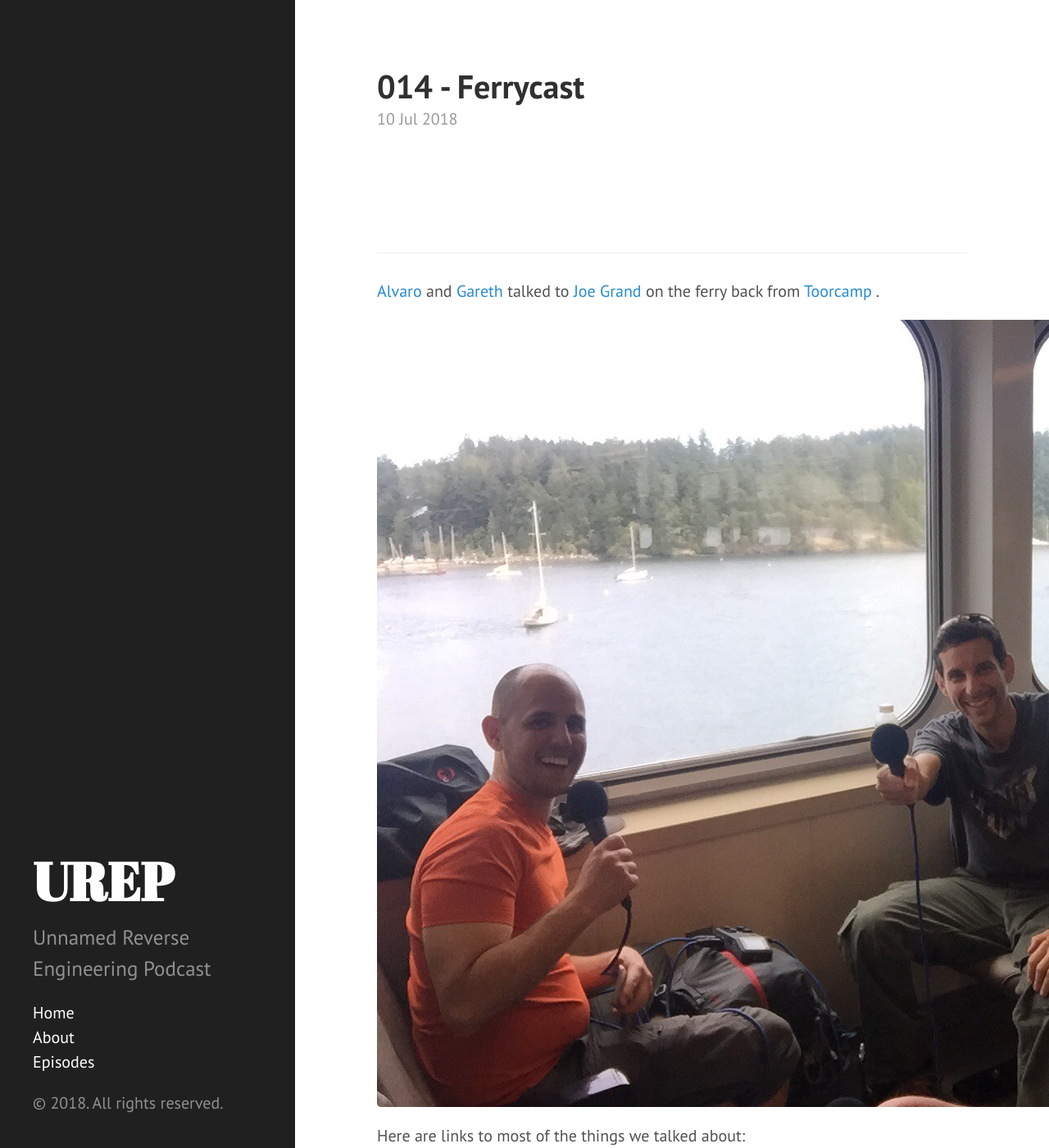
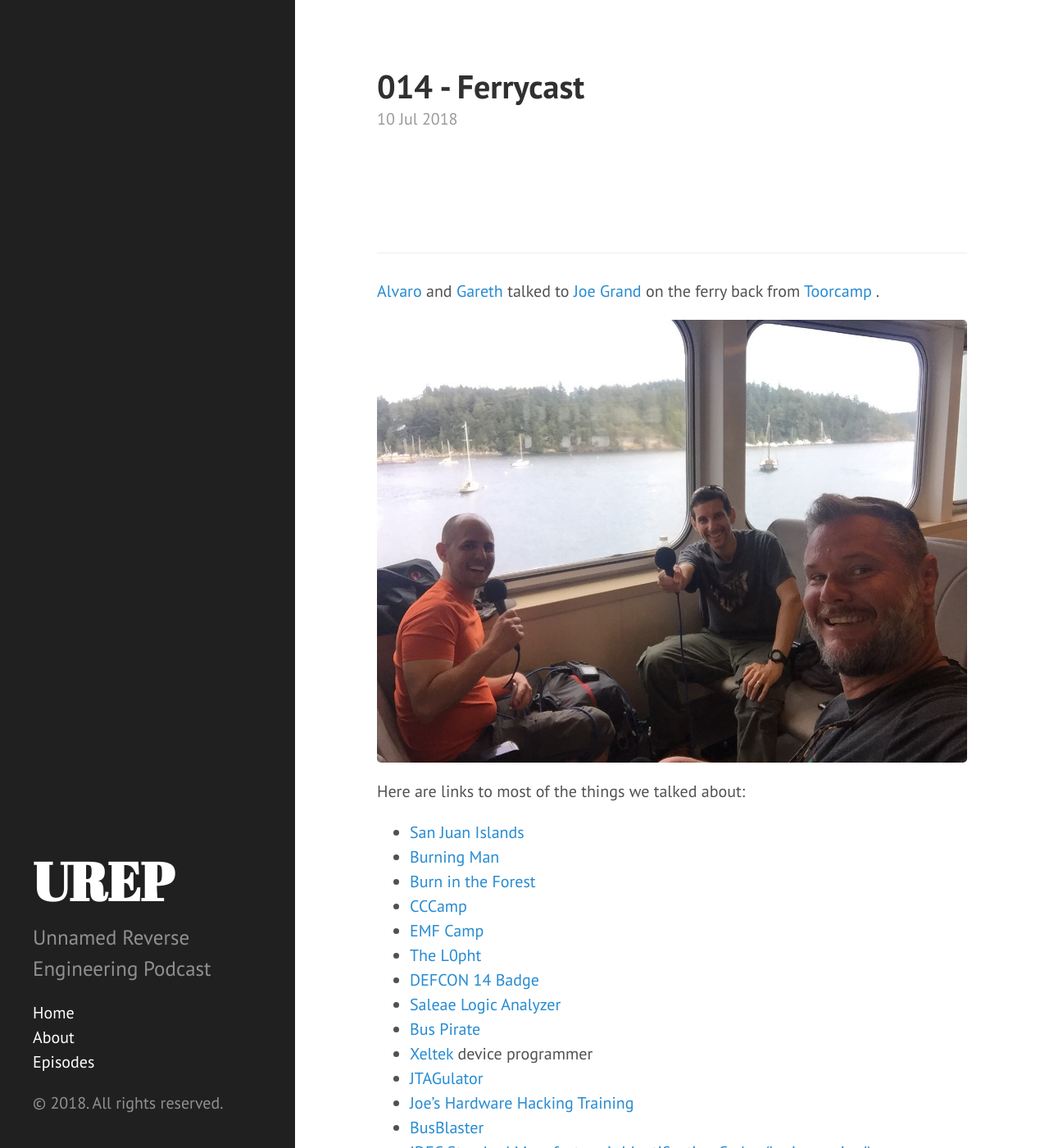
Before and after one commit to unnamedre/unnamedre.github.io, a Jekyll site: the page built from _posts/2018-07-10-014_-_Ferrycast.md, in a window 1280 px wide and 1400 px high. Shown: the whole window at 82% size. Built offline with Jekyll 4.4.1, drawn with Linux system fonts in a browser that asks for light colours.

Commit message:
Add nicer images

```diff
--- /dev/null
+++ b/_includes/image.html
@@ -0,0 +1,13 @@
+<!-- _includes/image.html -->
+<div class="image-wrapper" >
+    {% if include.url %}
+    <a href="{{ include.url }}" title="{{ include.title }}" target="_blank">
+    {% endif %}
+        <img src="{{ include.img }}" alt="{{ include.title }}" class="responsive"/>
+    {% if include.url %}
+    </a>
+    {% endif %}
+    {% if include.caption %}
+        <p class="image-caption">{{ include.caption }}</p>
+    {% endif %}
+</div>
--- a/_posts/2018-07-10-014_-_Ferrycast.md
+++ b/_posts/2018-07-10-014_-_Ferrycast.md
@@ -24,9 +24,7 @@ dir_id: 6792110
  .
 </p>
 <p>
- <a href="https://imgur.com/xYjpNow" rel="noopener" target="_blank">
-  <img alt="" height="960" src="/images/UREP_Ferry.jpg" width="1280"/>
- </a>
+ {% include image.html img="/images/UREP_Ferry.jpg" url="https://imgur.com/xYjpNow" %}
 </p>
 <p>
  Here are links to most of the things we talked about:
--- a/public/css/hyde.css
+++ b/public/css/hyde.css
@@ -248,3 +248,9 @@ a.sidebar-nav-item:focus {
 .theme-base-0f .related-posts li a:hover {
   color: #8f5536;
 }
+
+/* */
+.responsive {
+    width: 100%;
+    height: auto;
+}
```
Also changed, not shown: _posts/2017-08-30-002_-_Cheap_And_Easy.md (+1 -3 lines).
